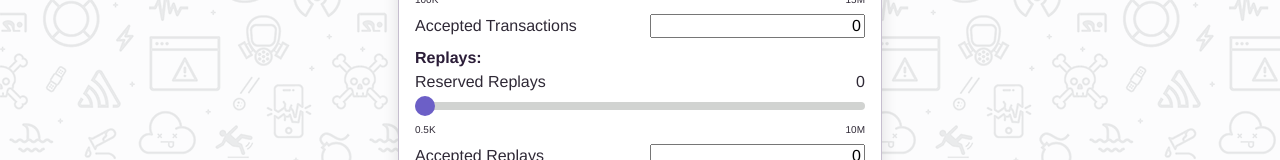
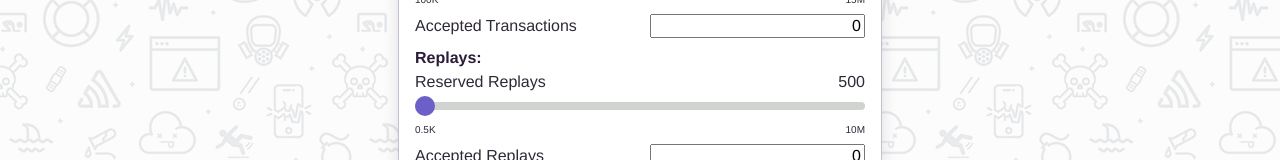
Before and after one commit to souredoutlook/santry-claus, a React (Create React App) app: page / in a window 1280 px wide. Shown: the part 628-788 px from the top of the page. Built offline with nearby package versions, Linux system fonts and the light colour scheme.

Commit message:
fix slider label for Replays and Attachments

```diff
--- a/src/components/Slider.jsx
+++ b/src/components/Slider.jsx
@@ -20,8 +20,8 @@ export default function Slider(props) {
         <div className="slider-group">
             <div className="slider-label">
                 <label for={title} className="slider-label">{title}</label>
-                {/* TODO: Change this behaviour for Replays and Attachments */}
-                <label for={title} className="slider-value">{eventFormatter.format(parseInt(giftDetails[key]) * 1000)}</label>
+                {(key === "reservedErrors" || key === "reservedTransactions") && <label for={title} className="slider-value">{eventFormatter.format(parseInt(giftDetails[key]) * 1000)}</label>}
+                {(key === "reservedReplays" || key === "reservedAttachments") && <label for={title} className="slider-value">{eventFormatter.format(parseFloat(giftDetails[key]) * 1000)}</label>}
             </div>
             <div className="slider-component">
                 <input type="range" name={title} min={0} max={list.length - 1} step={1} onChange={onChange} value={list.indexOf(giftDetails[key])}/>
```
